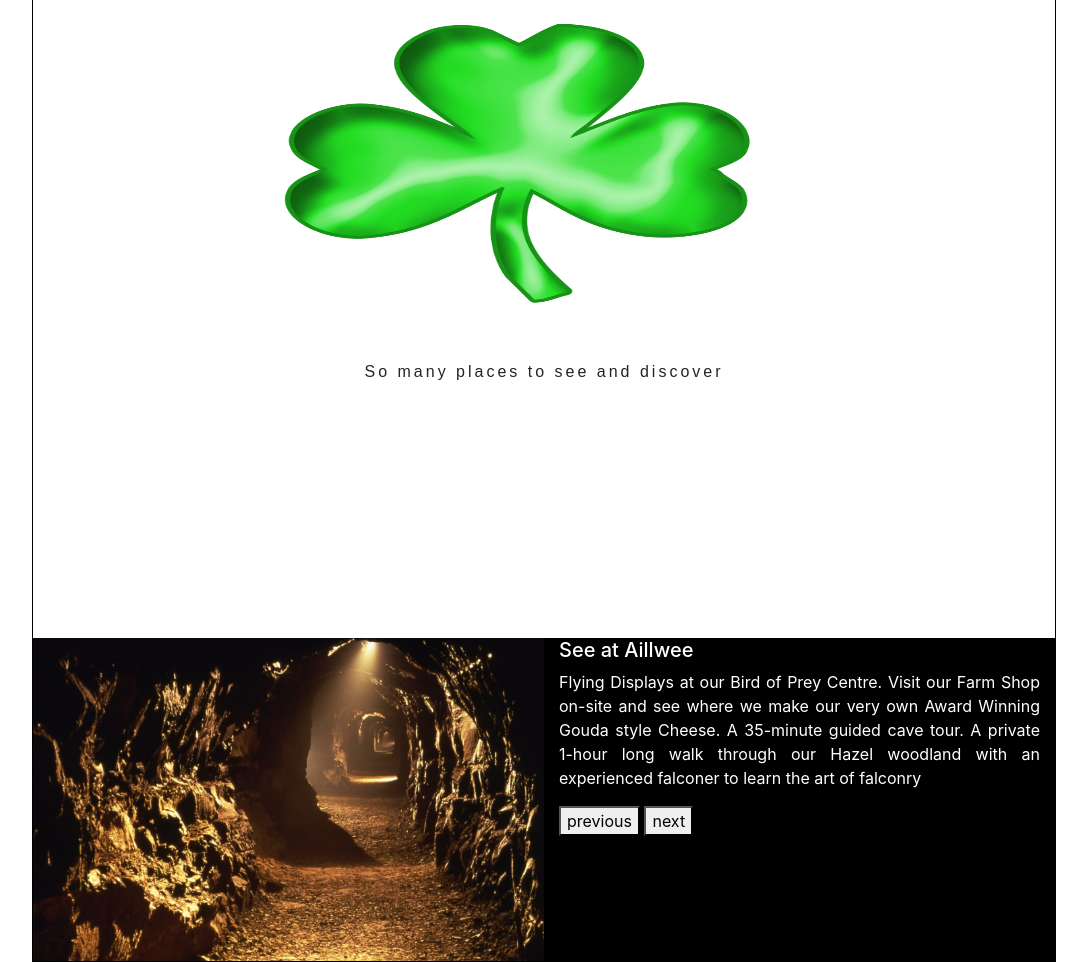
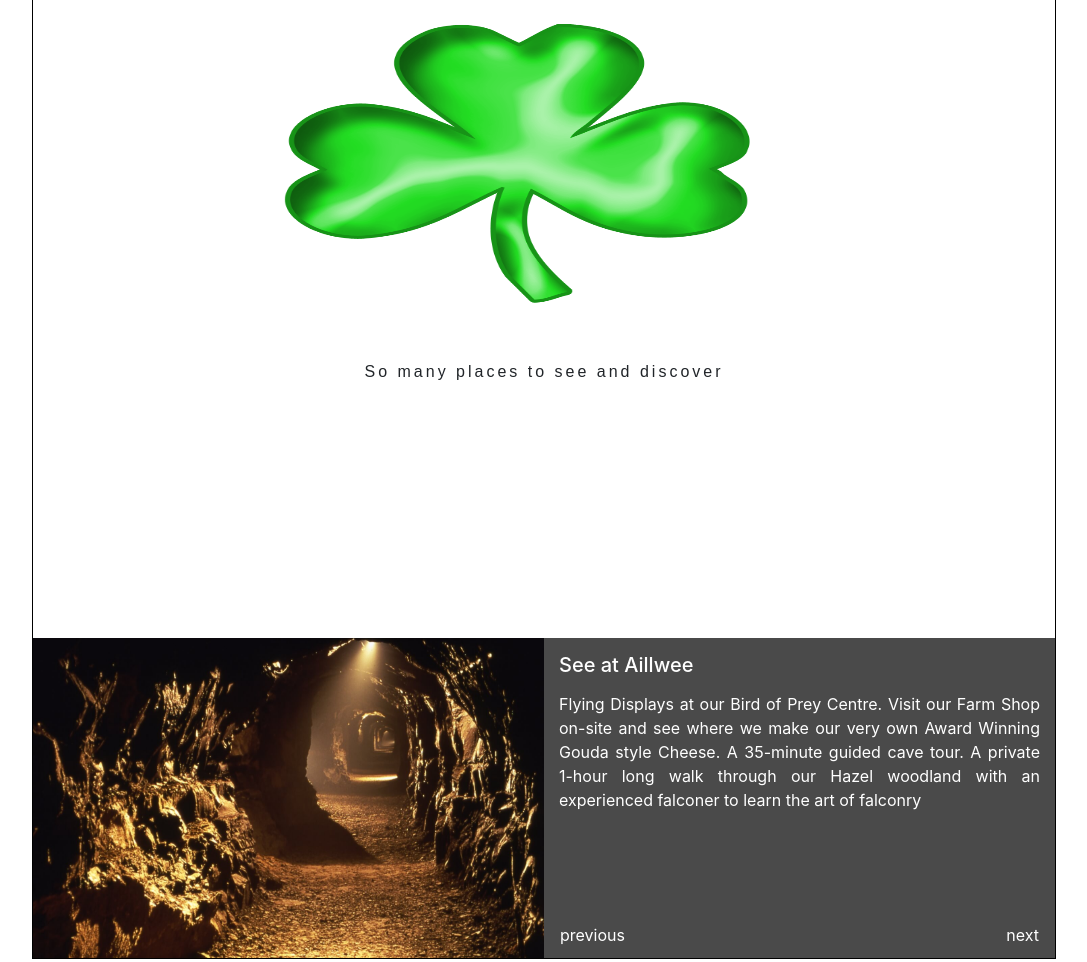
Before and after one commit to Code-Institute-Submissions/Visit-Ireland, a plain HTML site: page index.html in a window 1280 px wide. Shown: the part 447-1409 px from the top of the page, without its empty margins (96-1183 px from the left). Drawn offline with nearby package versions, Linux system fonts and the light colour scheme.

Commit message:
added absolute positioning to next and previous buttons

```diff
--- a/assets/css/style.css
+++ b/assets/css/style.css
@@ -62,11 +62,49 @@
     padding: 0px;
 }
 
+.place-images {
+    height: 40vh;
+}
+
 .places-style {
-    background-color: #000;
+    background-color:#4a4a4a;
     color: #fff;
+}
+
+.place-names {
+    margin-top: 15px;
+    margin-bottom: 15px;
 }
 
 .p-style{
     text-align: justify;
+    margin-bottom: 60px;
 }
+
+.btn-left{
+    position: absolute;
+    left: 10px;
+    bottom: 10px;
+    margin-top: 5px;
+    background: none;
+    border: none;
+    color: #fff;
+}
+
+.btn-right {
+    position: absolute;
+    right: 10px;
+    bottom: 10px;
+    margin-top: 5px;
+     background: none;
+    border: none;
+    color: #fff;
+}
+
+.btn-left:hover{
+    background-color: green;
+}
+
+.btn-right:hover {
+    background-color: green;
+}
```
